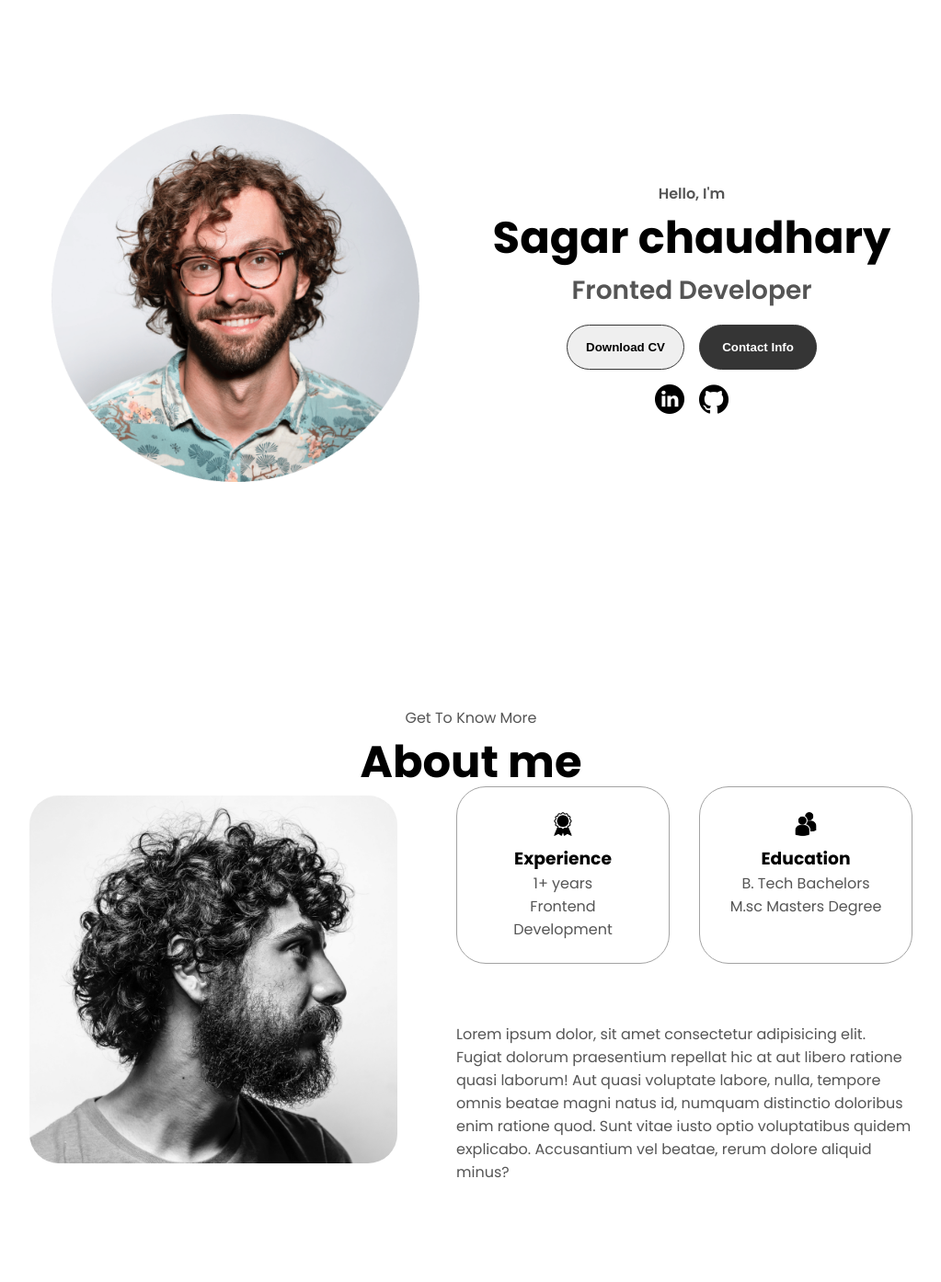
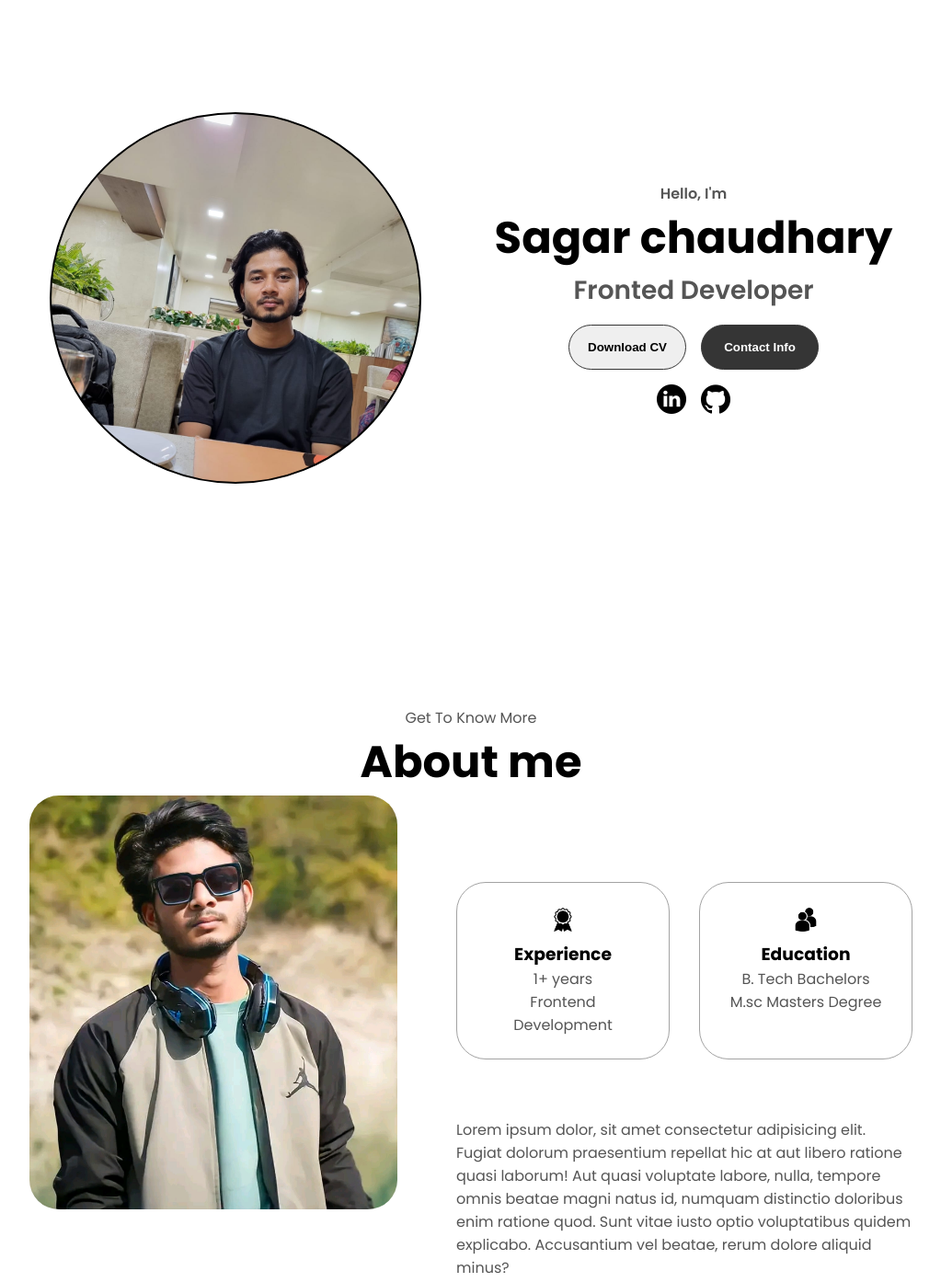
Before and after one commit to chuadharysagar/Profolio, a plain HTML site: page index.html in a window 1280 px wide. Shown: the part 160-1554 px from the top of the page at 92% size, without its empty margins (128-1151 px from the left). Drawn offline with Linux system fonts and the light colour scheme.

Commit message:
new photos updated for profile

```diff
--- a/index.html
+++ b/index.html
@@ -50,7 +50,7 @@
     <!-- profile section -->
     <section id="profile">
         <div class="section_pic_container">
-            <img src="./assets/profile-pic.png" alt="sample profile picture">
+            <!-- image will be here -->
         </div>
         <div class="section_text">
             <p class="section_text_p1">Hello, I'm</p>
@@ -79,7 +79,7 @@
         <h1 class="title">About me</h1>
         <div class="section-container">
             <div class="section-pic-container">
-                <img src="./assets/about-pic.png" alt="profile picture" class="about-pic">
+                <img src="./assets/about-pic.jpg" alt="profile picture" class="about-pic">
             </div>
             <div class="about-details-container">
                 <div class="about-containers">
--- a/style.css
+++ b/style.css
@@ -161,10 +161,20 @@ section {
 }
 
 .section_pic_container {
-    display: flex;
     height: 400px;
     width: 400px;
+    border-radius:50%;
+    border: 2px solid black;
     margin: auto 0;
+    background-image: url("./assets/profile-pic.jpg");
+    background-size:cover;
+    background-repeat: no-repeat;
+
+}
+
+.section_pic_container img{
+    width:100%;
+    height: 100%;
 }
 
 .section_text {
@@ -259,7 +269,6 @@ section {
 .about-details-container{
     justify-content: center;
     flex-direction: column;
-    padding-bottom: 13rem;
     gap: 2rem;
 }
 
@@ -269,7 +278,7 @@ section {
 
 .about-pic{
     border-radius: 2rem;
-    height:400px;
+    height:450px;
     width:400px;
     margin: auto 0;
 }
```
Also changed, not shown: assets/about-pic.jpg (added), assets/about-pic.png (deleted), assets/profile-pic.jpg (added), assets/profile-pic.png (deleted).
